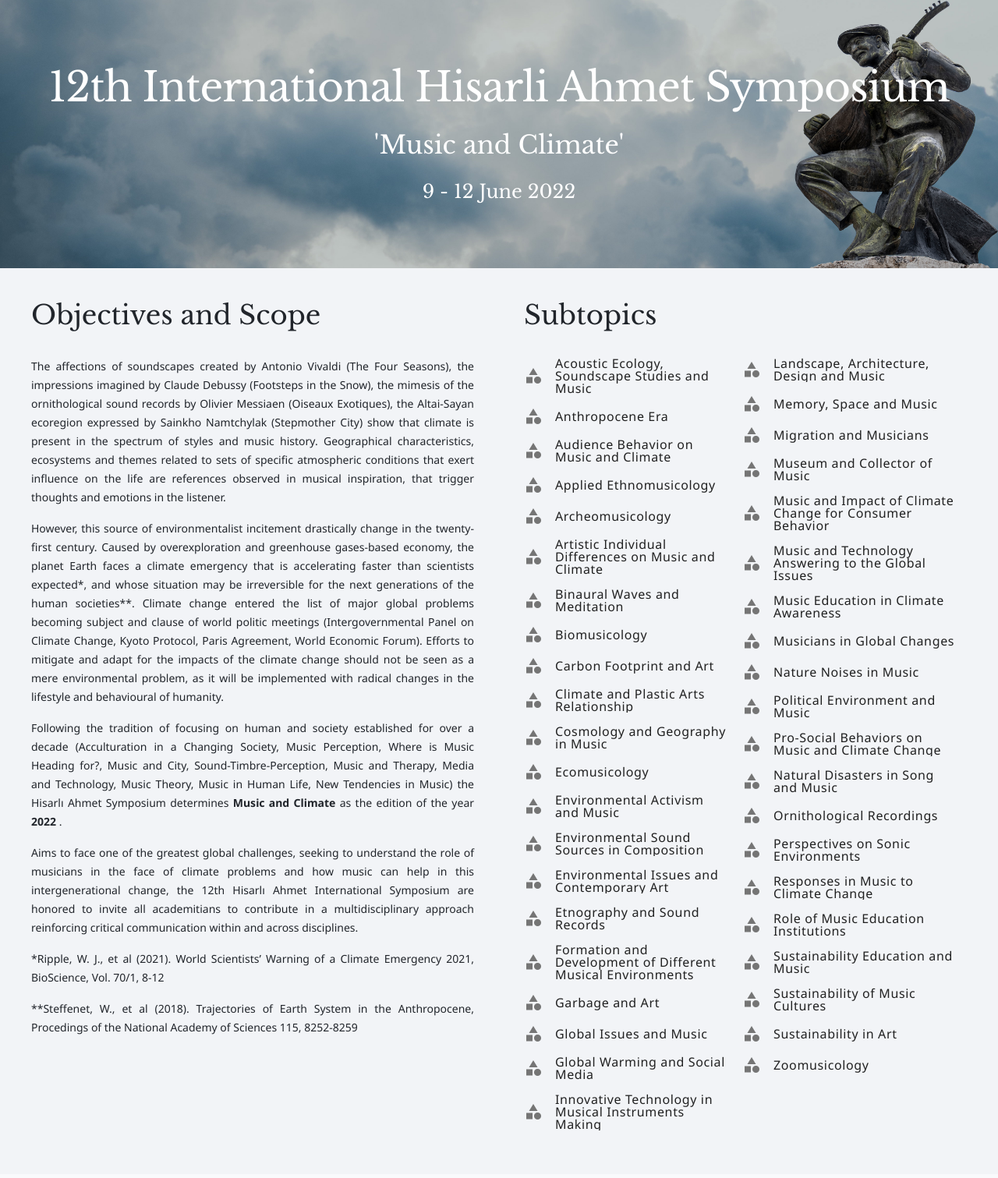
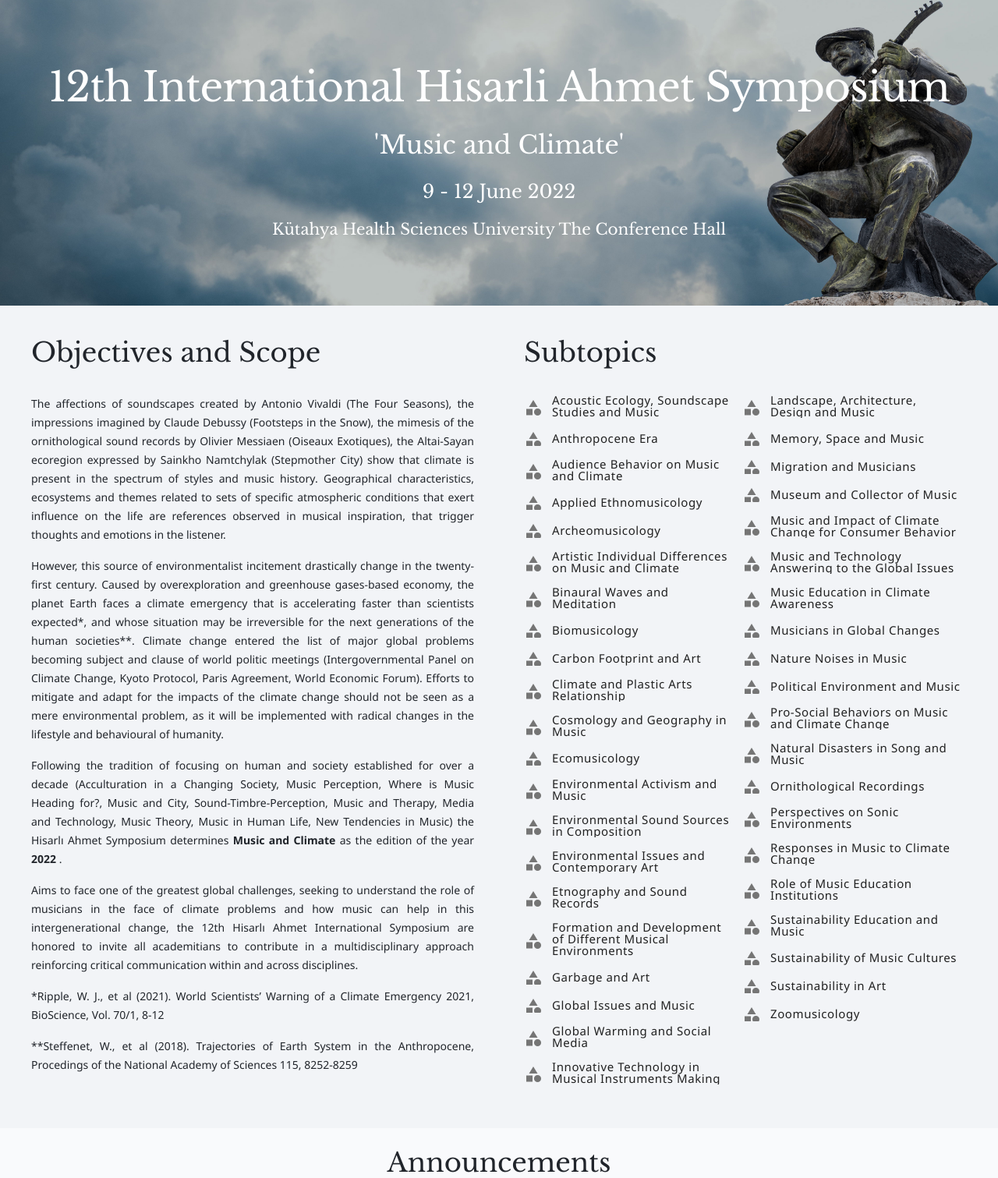
Before and after one commit to ihpar/hisarli, a PHP site: page /index.php in a window 1280 px wide. Shown: the part 56-1567 px from the top of the page at 78% size. Run offline with PHP 8.4, Linux system fonts and the light colour scheme.

Commit message:
12th site

```diff
--- a/index.php
+++ b/index.php
@@ -21,6 +21,14 @@ require_once "langs/lang_index.php";
   <style type="text/css">
       .img-afis {
           width: 100%;
+      }
+
+      .mdl-list__item {
+          font-size: 15px;
+      }
+      .mdl-list__item-icon, .mdl-list__item-icon.material-icons {
+          width: 20px;
+          height: 20px;
       }
   </style>
 </head>
@@ -264,6 +272,7 @@ require_once "langs/lang_index.php";
 
 <script src="js/material.js"></script>
 <script>
+    /*
     (function () {
         // devami butonu
         const devami = document.querySelector("#show-p-trunc");
@@ -283,6 +292,7 @@ require_once "langs/lang_index.php";
         });
         // eof devami
     })();
+    */
 </script>
 </body>
 
--- a/langs/lang_global.php
+++ b/langs/lang_global.php
@@ -314,6 +314,14 @@ $lang_global = [
 
     ],
 
+    "yer" => [
+
+        "en" => "Kütahya Health Sciences University The Conference Hall",
+
+        "tr" => "Kütahya Sağlık Bilimleri Üniversitesi Rektörlük Konferans Salonu"
+
+    ],
+
     "katılım_ücreti" => [
 
         "en" => "Participation Fee",
--- a/modules/banner.php
+++ b/modules/banner.php
@@ -8,5 +8,6 @@ if(!$is_secure) {
     <h1 class="banner-large-font"><?php echo($lang_global["uluslararasi_hisarli_ahmet_sempozyumu"][$pref_lang]); ?></h1>
     <h2 class="banner-medium-font"><?php echo($lang_global["muzik_ve_iklim"][$pref_lang]); ?></h2>
     <h3 class="banner-small-font"><?php echo($lang_global["tarih_ve_yer"][$pref_lang]); ?></h3>
+    <h3 class="banner-small-font" style="margin-top: 24px; font-size: 20px;"><?php echo($lang_global["yer"][$pref_lang]); ?></h3>
 </div>
 </div>
```
